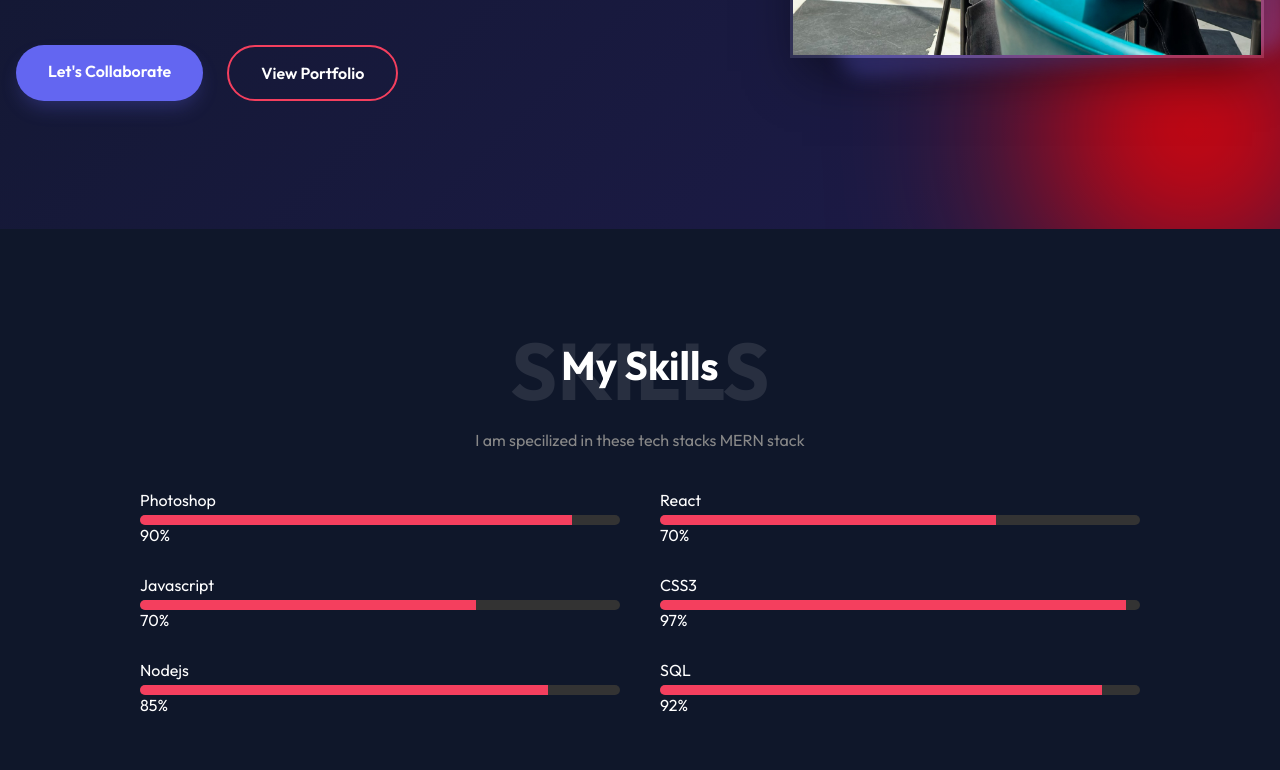
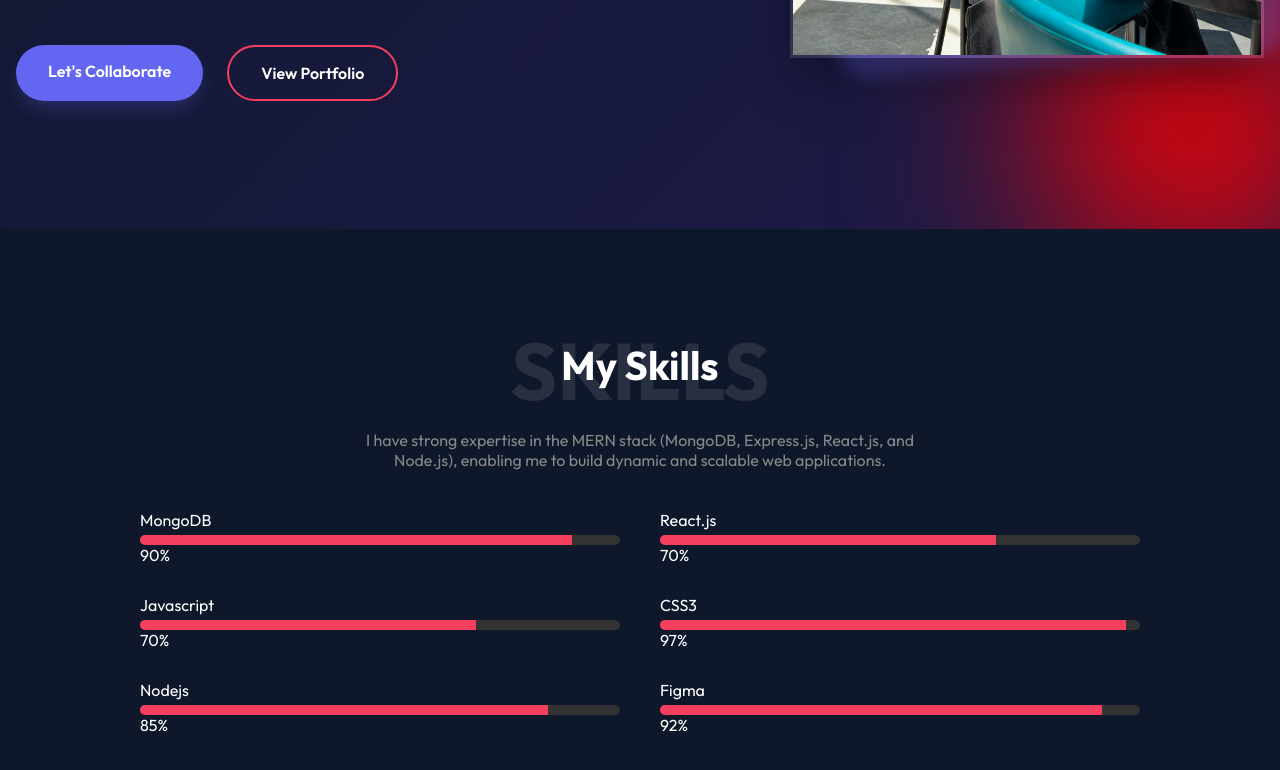
Before and after one commit to DishankBishnoi/portfolio, a plain HTML site: page index.html in a window 1280 px wide. Shown: the part 739-1509 px from the top of the page. Drawn offline with nearby package versions, Linux system fonts and the light colour scheme.

Commit message:
updated my skills

```diff
--- a/index.html
+++ b/index.html
@@ -76,10 +76,10 @@
 
     <section class="skills-section">
         <h2 class="skills-title">My Skills</h2>
-        <p class="skills-subtitle">I am  specilized in these tech stacks MERN stack</p>
+        <p class="skills-subtitle">I have strong expertise in the MERN stack (MongoDB, Express.js, React.js, and Node.js), enabling me to build dynamic and scalable web applications.</p>
         <div class="skill-container">
             <div class="skill">
-                <span class="skill-name">Photoshop</span>
+                <span class="skill-name">MongoDB</span>
                 <div class="skill-bar">
                     <div class="skill-progress" data-percent="90"></div>
                 </div>
@@ -87,7 +87,7 @@
             </div>
 
             <div class="skill">
-                <span class="skill-name">React</span>
+                <span class="skill-name">React.js</span>
                 <div class="skill-bar">
                     <div class="skill-progress" data-percent="70"></div>
                 </div>
@@ -119,7 +119,7 @@
 
             </div>
             <div class="skill">
-                <span class="skill-name">SQL</span>
+                <span class="skill-name">Figma</span>
                 <div class="skill-bar">
                     <div class="skill-progress" data-percent="92"></div>
                 </div>
```
